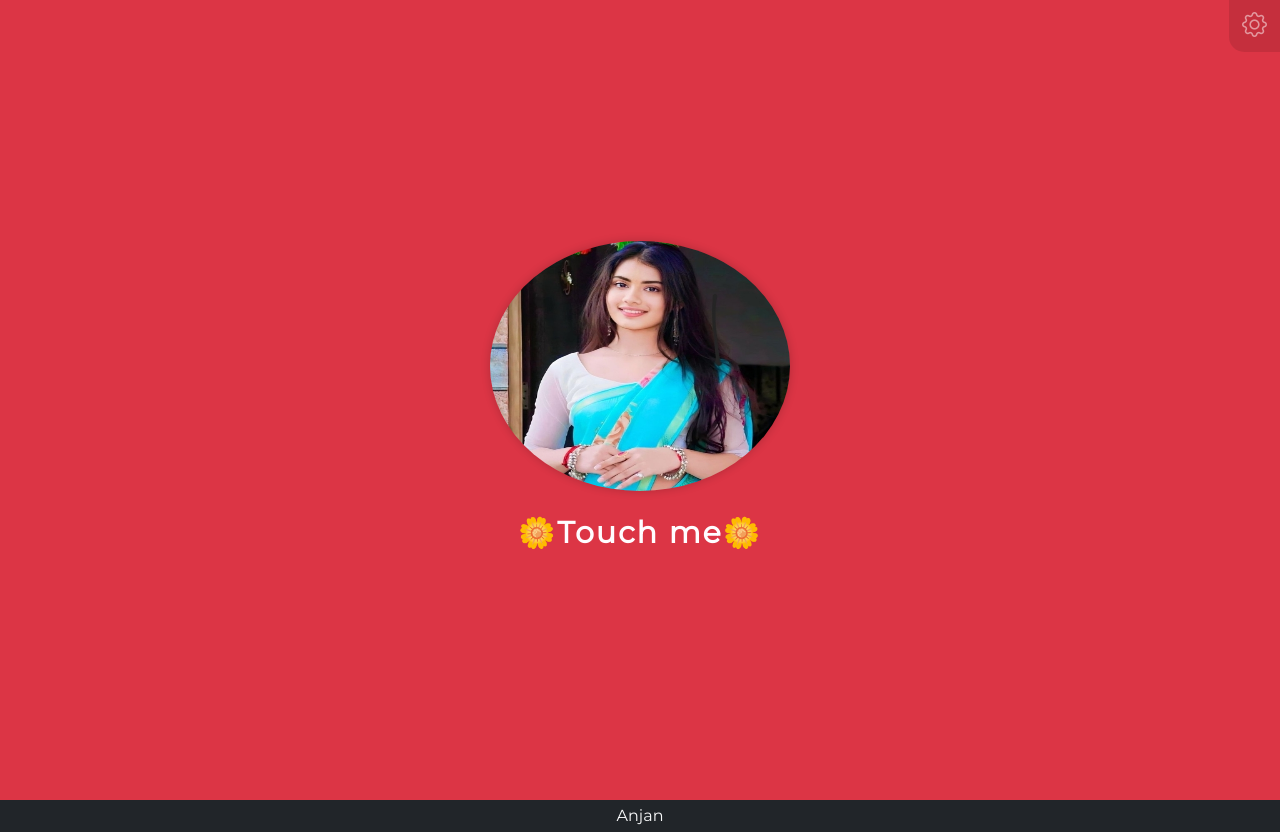
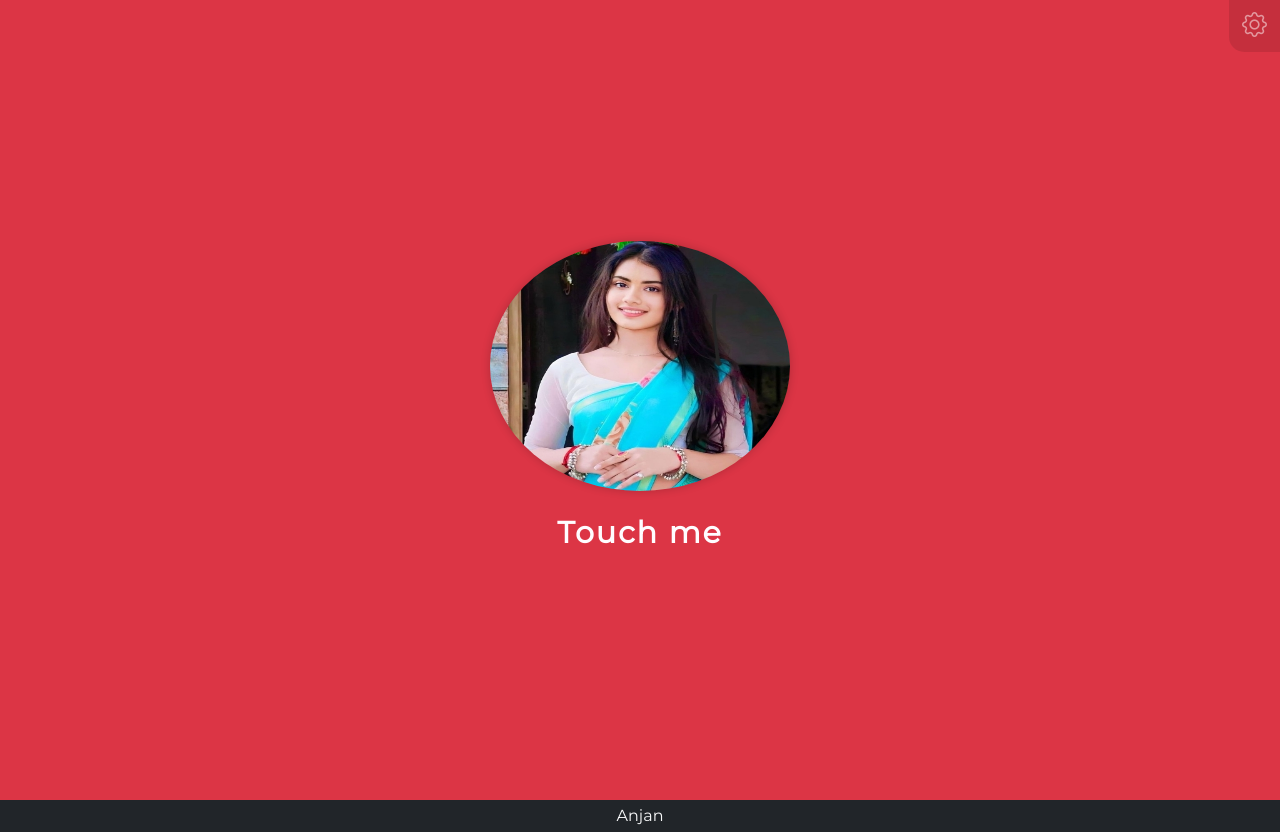
Before and after one commit to Siliguri-design/Girlfriend_ai, a plain HTML site: page index.html in a window 1280 px wide. Drawn offline with nearby package versions, Linux system fonts and the light colour scheme.

Commit message:
✨️🧑‍💻Aɳʝαɳ ԃԋαɾ✨️🧑‍💻

```diff
--- a/index.html
+++ b/index.html
@@ -20,7 +20,7 @@
 <body>
     <div class="content py-5 bg-danger">
         <img src="./img/girlfriend.jpg" alt="image" class="content-img">
-        <h1 class="content-text mt-4 text-center px-2">🌼Touch me🌼</h1>
+        <h1 class="content-text mt-4 text-center px-2">Touch me</h1>
     </div>
 
     <button class="btn settings-btn">
```
